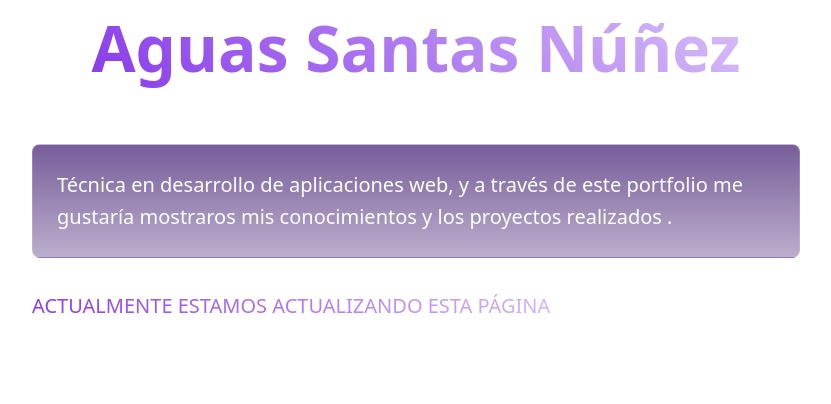
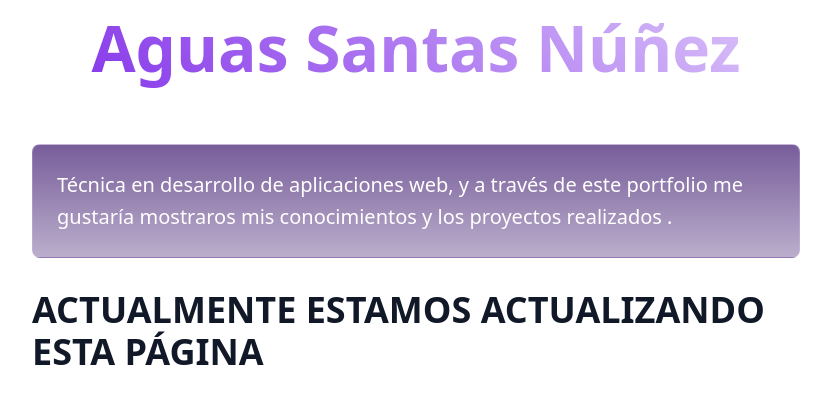
Before and after one commit to agua17/portfolio_agua, an Astro site: page / in a window 1280 px wide. Shown: the whole page, without its empty margins (224-1055 px from the left). Built offline with nearby package versions, Linux system fonts and the light colour scheme; Astro itself is replaced by a stand-in of ours.

Commit message:
actualizacion_titulo

```diff
--- a/src/pages/index.astro
+++ b/src/pages/index.astro
@@ -11,7 +11,10 @@ import Card from '../components/Card.astro';
 			Técnica en desarrollo de aplicaciones web, y a través de este portfolio me gustaría mostraros mis conocimientos y los proyectos realizados .<br />
 
 		</p>
-		<p><span class="text-gradient">
+		<p>
+
+		</p>
+		<p><span class="text-center text-4xl font-black text-gray-900 dark:text-white">
 			ACTUALMENTE ESTAMOS ACTUALIZANDO ESTA PÁGINA
 		</span>
 
```
